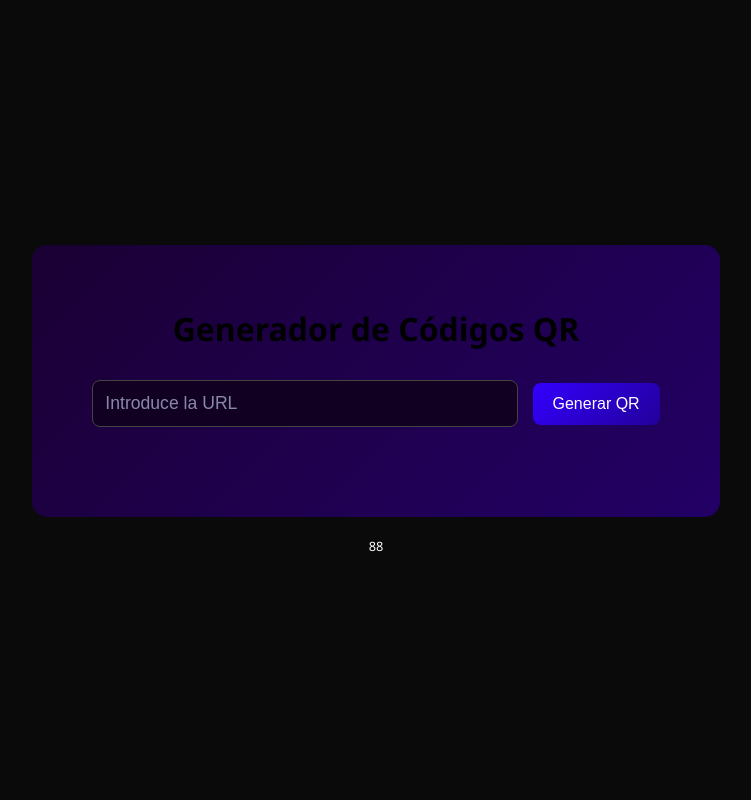
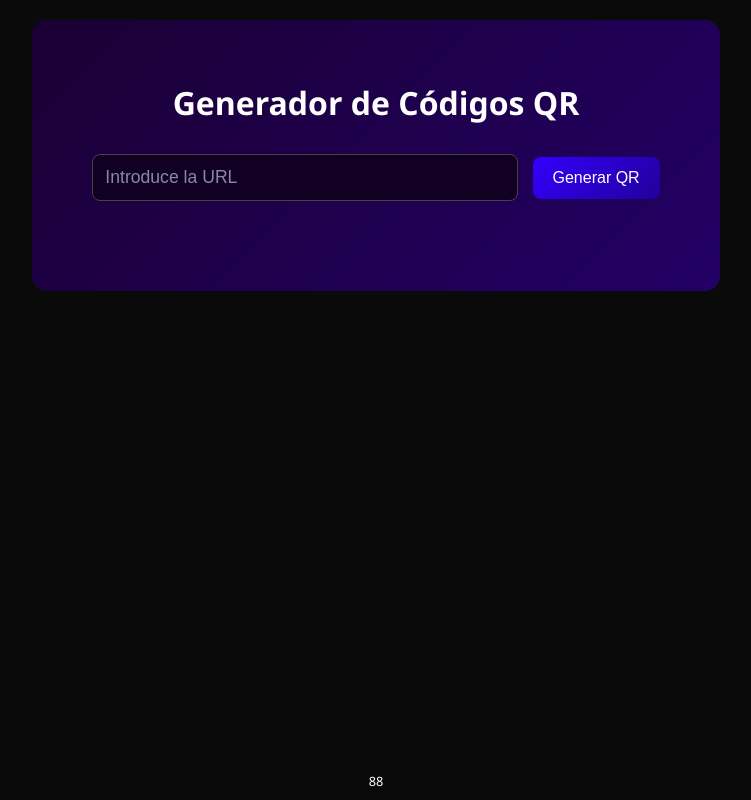
Before and after one commit to eduaibar/qrgenerator, a plain HTML site: page index.html in a window 1280 px wide. Shown: the whole page, without its empty margins (264-1015 px from the left). Drawn offline with Linux system fonts and the light colour scheme.

Commit message:
Update style.css

```diff
--- a/style.css
+++ b/style.css
@@ -1,12 +1,15 @@
-body {
+html, body {
+    height: 100%;
+    margin: 0;
     font-family: 'Segoe UI', Tahoma, Geneva, Verdana, sans-serif;
+    background-color: #0a0a0a;
     display: flex;
     flex-direction: column;
-    justify-content: center;
-    align-items: center;
-    height: 100vh;
-    margin: 0;
-    background-color: #0a0a0a;
+    color: white;
+}
+
+body {
+    min-height: 100vh;
 }
 
 .container {
@@ -14,6 +17,7 @@ body {
     background: linear-gradient(135deg, #1a0033, #220066);
     padding: 40px 60px;
     border-radius: 15px;
+    margin: 20px auto;
 }
 
 h1 {
@@ -28,7 +32,6 @@ input {
     border-radius: 8px;
     border: 1px solid #444;
     background-color: #110022;
-    color: #ffffff;
     margin-bottom: 20px;
 }
 
@@ -66,9 +69,9 @@ button:hover {
 }
 
 footer {
-    width: 100%;
     text-align: center;
     font-size: 0.8em;
     color: white;
-    margin-top: 20px;
+    margin-top: auto;
+    padding: 10px 0;
 }
```
